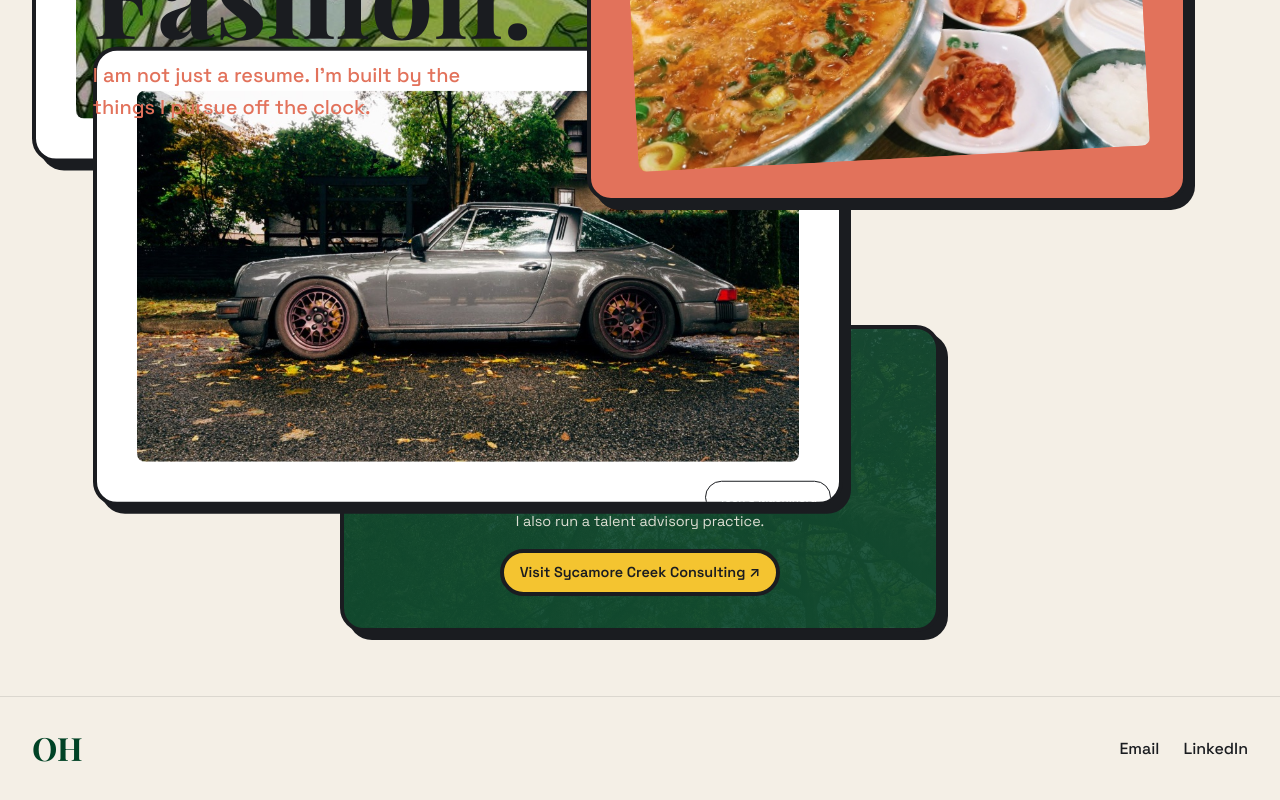
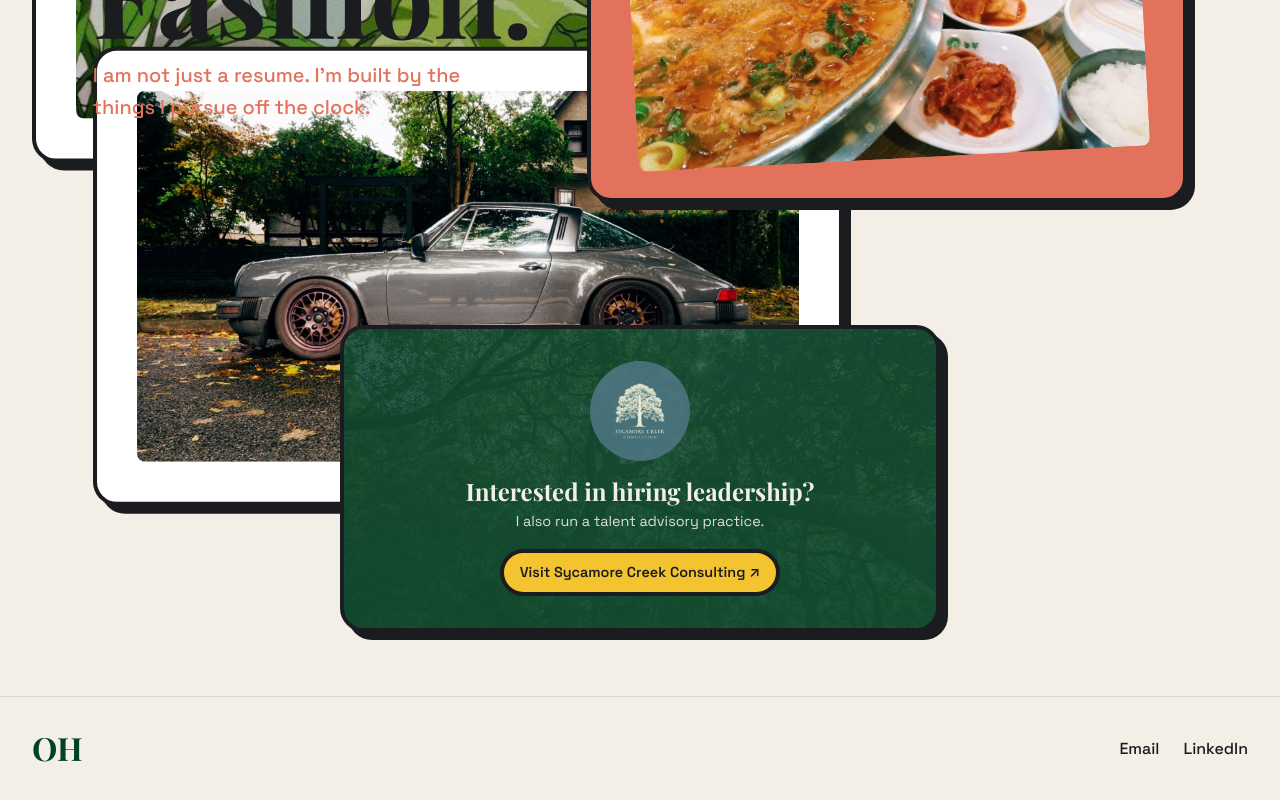
Before and after one commit to howeitis/personalsite, a React (Vite) app: page /#/ in a window 1280 px wide. Shown: the part 1029-1829 px from the top of the page. Built offline with nearby package versions, Linux system fonts and the light colour scheme; a web font is replaced by a local one.

Commit message:
Elevate Sycamore card z-index to stack over bleeding MoodBoard parallax images

```diff
--- a/src/pages/Home.jsx
+++ b/src/pages/Home.jsx
@@ -21,7 +21,9 @@ export const Home = ({ data }) => {
                 backgroundPosition: 'center',
                 display: 'flex',
                 flexDirection: 'column',
-                alignItems: 'center'
+                alignItems: 'center',
+                position: 'relative',
+                zIndex: 10
             }}>
                 <img src="images/sycamore_logo.jpg" alt="Sycamore Creek Consulting" style={{ width: '100px', marginBottom: '1rem', borderRadius: '50%' }} />
                 <h2 className="serif-text" style={{ fontSize: '1.5rem', color: 'var(--bg-color)', marginBottom: '0.25rem' }}>Interested in hiring leadership?</h2>
```
